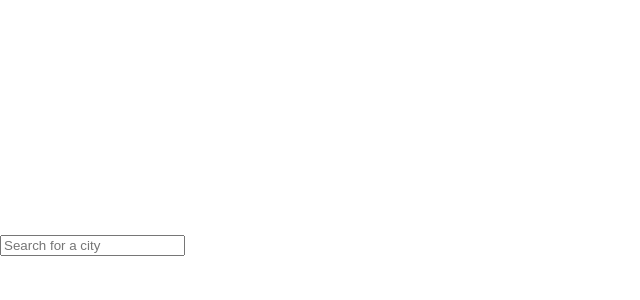
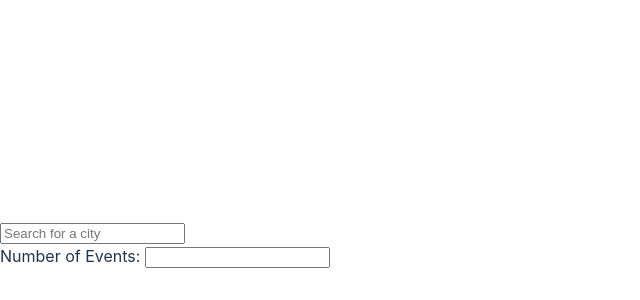
Before and after one commit to tonymcaron/meet, a React (Vite) app: page / in a window 1280 px wide. Shown: the part 148-448 px from the top of the page, without its empty margins (0-640 px from the left). Built offline with nearby package versions, Linux system fonts and the light colour scheme.

Commit message:
NumberOfEvents component and unit tests

```diff
--- a/src/App.jsx
+++ b/src/App.jsx
@@ -1,16 +1,18 @@
-import React from 'react';
+import React, { useState } from 'react';
 import EventList from './components/EventList';
 import CitySearch from './components/CitySearch';
-// import NumberOfEvents from './components/NumberOfEvents';
+import NumberOfEvents from './components/NumberOfEvents';
 
 const App = () => {
+  const [currentNOE, setCurrentNOE] = useState(32);
+
   return (
     <div className="App">
       <CitySearch />
-      {/* <NumberOfEvents /> */}
+      <NumberOfEvents setCurrentNOE={setCurrentNOE} />
       <EventList />
     </div>
   );
 }
 
-export default App
+export default App;
--- /dev/null
+++ b/src/components/NumberOfEvents.jsx
@@ -0,0 +1,27 @@
+import React from 'react';
+import { useState } from 'react';
+
+const NumberOfEvents = ({ currentNOE, setCurrentNOE }) => {
+  const [number, setNumber] = useState(currentNOE);
+
+  const handleInputChanged = (event) => {
+    const value = Number(event.target.value);
+    setNumber(value);
+    setCurrentNOE(value);
+  }
+
+  return (
+    <div id="number-of-events">
+      <label htmlFor="number-of-events-input">Number of Events: </label>
+      <input
+        type="number"
+        id="number-of-events-input"
+        className="number-of-events-input"
+        value={number}
+        onChange={handleInputChanged}
+      />
+    </div>
+  )
+}
+
+export default NumberOfEvents;
```
Also changed, not shown: 1 other file (tests, documents, lock files or other folders).
